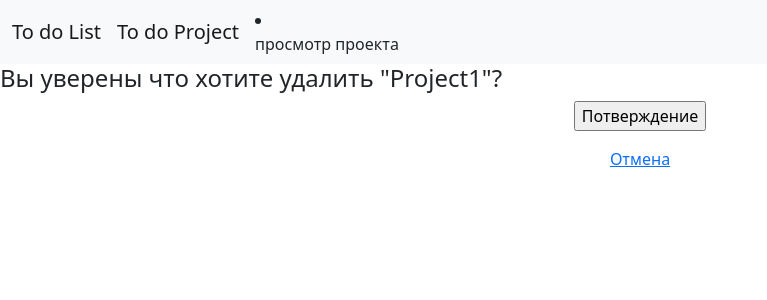
After one commit to TairovCh/Todolist, a Django app: page /rpoject/1/delete/ in a window 1280 px wide. The commit adds this page. Shown: the top 300 px of the page, without its empty margins (0-767 px from the left). Run offline with Django 4.2, Linux system fonts and the light colour scheme; data comes from the database, SQL or seed files in the repository.

Commit message:
Created class ProjectDelete in project_views.py. created project_delete.html. added urls.py path ProjectDelete. updated models.py

```diff
--- a/todolist/todolist/urls.py
+++ b/todolist/todolist/urls.py
@@ -16,7 +16,7 @@ Including another URLconf
 """
 from django.contrib import admin
 from django.urls import path
-from webapp.views import TaskView, CreateTask, UpdateTask, DeleteTask, IndexView, ProjectIndexView, CreateProject, ProjectView
+from webapp.views import TaskView, CreateTask, UpdateTask, DeleteTask, IndexView, ProjectIndexView, CreateProject, ProjectView, ProjectDelete
 
 
 urlpatterns = [
@@ -33,4 +33,6 @@ urlpatterns = [
     path('project/', ProjectIndexView.as_view(), name='project_index'),
     path('project/create/', CreateProject.as_view(), name='create_project'),
     path('project/view/<int:pk>/', ProjectView.as_view(), name='project_view'),
+    # path('task/<int:pk>/update/', UpdateTask.as_view(), name='task_update'),
+    path('rpoject/<int:pk>/delete/', ProjectDelete.as_view(), name='project_delete'),
 ]
--- a/todolist/webapp/models.py
+++ b/todolist/webapp/models.py
@@ -28,9 +28,7 @@ class StatusTask(models.Model):
 class Task(models.Model):
     summary = models.CharField(max_length=60, verbose_name='Краткое описание')
     description = models.TextField(max_length=3000, null=True, blank=True, verbose_name="Полное описание")
-
-    project_task = models.ForeignKey("webapp.ProjectTask", verbose_name=("Проект"), related_name='tasks', on_delete=models.PROTECT)
-
+    project_task = models.ForeignKey("webapp.ProjectTask", verbose_name=("Проект"), related_name='tasks', on_delete=models.CASCADE)
     status = models.ForeignKey('webapp.StatusTask', on_delete=models.PROTECT, related_name='tasks', verbose_name='Статус')
     type_task = models.ManyToManyField('webapp.TypeTask', related_name='tasks', blank=True)
     create_time = models.DateTimeField(auto_now_add=True, verbose_name='Время создания')
--- /dev/null
+++ b/todolist/webapp/templates/project/project_delete.html
@@ -0,0 +1,18 @@
+{% extends "base.html" %}
+
+{% block title %}Удаление проекта{% endblock %}
+
+{% block nav %}
+    <li class="nav-item">
+        <a class="nav-link" href="{% url 'project_view' project.pk %}">просмотр проекта</a>
+    </li>
+{% endblock %}
+
+{% block content %}
+    <h4>Вы уверены что хотите удалить "{{ project.name }}"?</h4>
+    <form method="POST" action="{% url "project_delete" project.pk %}" class="text-center">
+        {% csrf_token %}
+        <p><input type="submit" value="Потверждение"></p>
+        <p><a href="{% url "project_view" project.pk %}">Отмена</a></p>
+    </form>
+{% endblock %}
--- a/todolist/webapp/templates/project/project_view.html
+++ b/todolist/webapp/templates/project/project_view.html
@@ -6,7 +6,9 @@
         <li class="nav-item">
             <a class="nav-link" href="{% url 'create_project' %}">Новый проект</a>
         </li>
-
+        <li class="nav-item">
+            <a class="nav-link" href="{% url 'project_delete' projecttask.pk %}">Удалить</a>
+        </li>
 
     {% endblock %}
 
--- a/todolist/webapp/templates/tasks/task_delete.html
+++ b/todolist/webapp/templates/tasks/task_delete.html
@@ -4,7 +4,7 @@
 
 {% block nav %}
     <li class="nav-item">
-        <a class="nav-link" href="{% url 'task_view' task.pk %}">View</a>
+        <a class="nav-link" href="{% url 'task_view' task.pk %}">Просмотр задачи</a>
     </li>
 {% endblock %}
 
--- a/todolist/webapp/views/project_views.py
+++ b/todolist/webapp/views/project_views.py
@@ -2,8 +2,8 @@ from django.shortcuts import reverse
 from django.core.paginator import Paginator
 from webapp.models import ProjectTask
 from webapp.forms import ProjectTaskForm
-from django.views.generic import ListView, CreateView, DetailView
-
+from django.views.generic import ListView, CreateView, DetailView, UpdateView, DeleteView
+from django.urls import reverse_lazy
 
 class ProjectIndexView(ListView):
     template_name = 'project/project_index.html'
@@ -37,3 +37,10 @@ class CreateProject(CreateView):
 
     def get_success_url(self):
         return reverse('project_view', kwargs={'pk': self.object.pk})
+
+
+class ProjectDelete(DeleteView):
+    template_name = 'project/project_delete.html'
+    model = ProjectTask
+    context_object_name = 'project'
+    success_url = reverse_lazy('project_index')
```
Also changed, not shown: todolist/webapp/migrations/0002_alter_task_project_task.py (added), todolist/webapp/templates/project/project_update.html (added).
